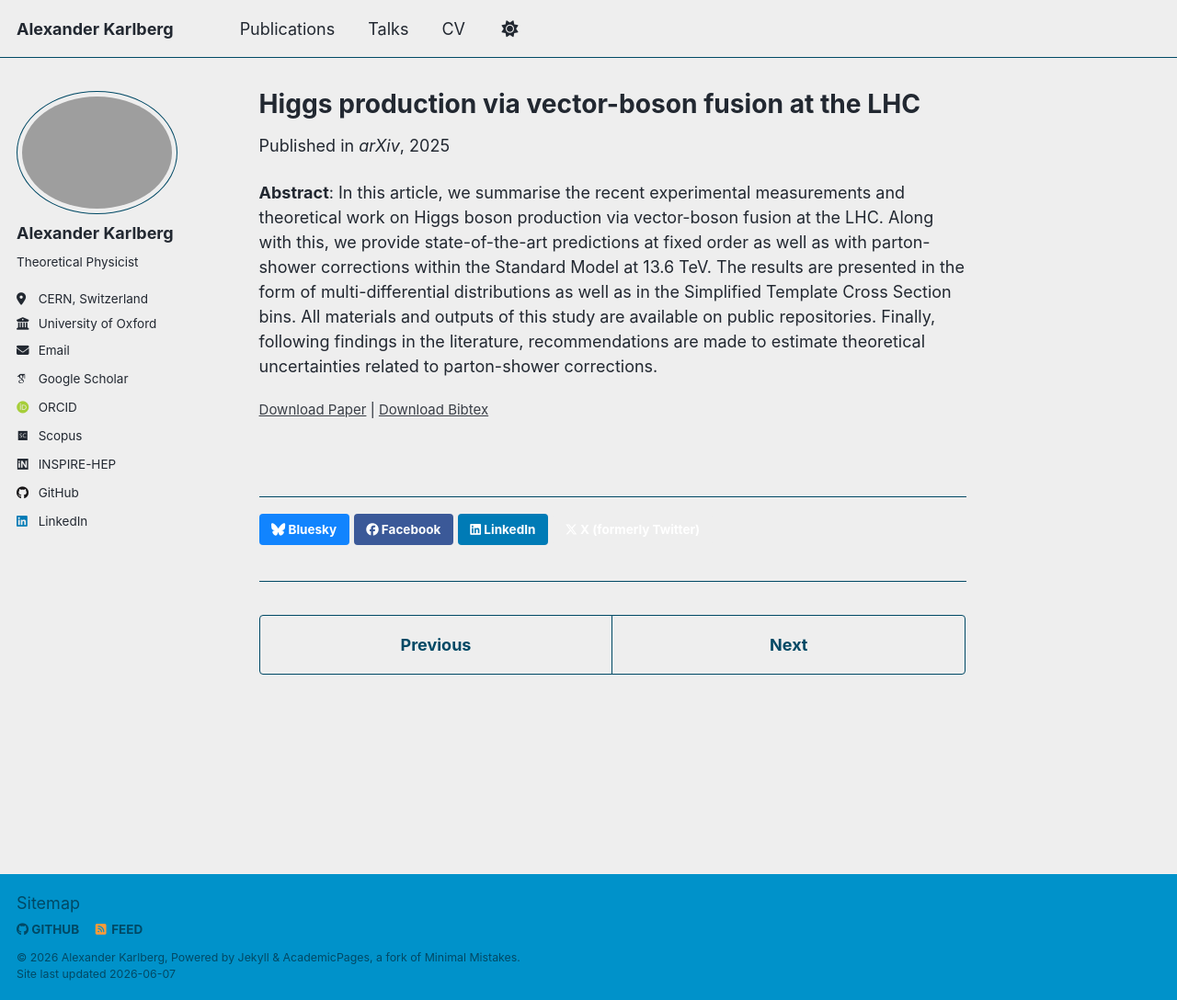
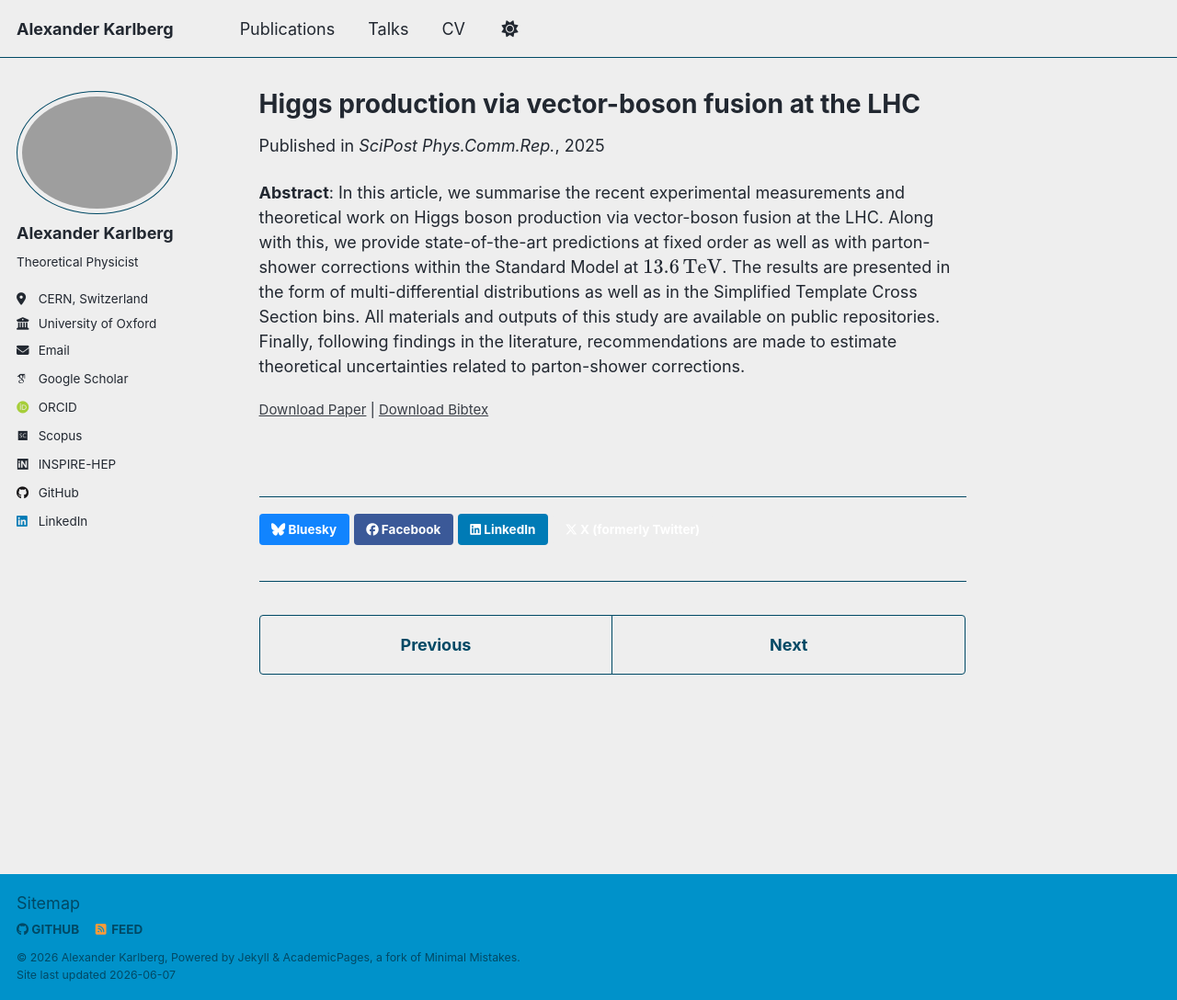
Before and after one commit to alexanderkarlberg/alexanderkarlberg.github.io, a Jekyll site: the page built from _publications/2025-07-30-higgs-production-via-vector-boson.md, in a window 1280 px wide and 1088 px high. Shown: the whole window at 92% size. Built offline with Jekyll 4.4.1, drawn with Linux system fonts in a browser that asks for light colours; some web fonts are replaced; a script that is not in the unit is left out.

Commit message:
Updated publication list and CV

```diff
--- a/_publications/2025-07-30-higgs-production-via-vector-boson.bib
+++ b/_publications/2025-07-30-higgs-production-via-vector-boson.bib
@@ -5,6 +5,7 @@
     archivePrefix = "arXiv",
     primaryClass = "hep-ph",
     reportNumber = "LHCHWG-2025-003, CERN-TH-2025-126, FERMILAB-PUB-25-0410-T, FR-PHENO-25-08, MCNET-25-16, TIF-UNIMI-2025-14, TTK-25-19",
+    doi = "10.21468/SciPostPhysCommRep.13",
     month = "7",
     year = "2025"
 }
--- a/_publications/2025-07-30-higgs-production-via-vector-boson.md
+++ b/_publications/2025-07-30-higgs-production-via-vector-boson.md
@@ -1,14 +1,14 @@
 ---
 title: "Higgs production via vector-boson fusion at the LHC"
 collection: publications
-category: reports
+category: manuscripts
 permalink: "/publication/2025-07-30-higgs-production-via-vector-boson"
 excerpt: |
-  In this article, we summarise the recent experimental measurements and theoretical work on Higgs boson production via vector-boson fusion at the LHC. Along with this, we provide state-of-the-art predictions at fixed order as well as with parton-shower corrections within the Standard Model at 13.6 TeV. The results are presented in the form of multi-differential distributions as well as in the Simplified Template Cross Section bins. All materials and outputs of this study are available on public repositories. Finally, following findings in the literature, recommendations are made to estimate theoretical uncertainties related to parton-shower corrections.
+  In this article, we summarise the recent experimental measurements and theoretical work on Higgs boson production via vector-boson fusion at the LHC. Along with this, we provide state-of-the-art predictions at fixed order as well as with parton-shower corrections within the Standard Model at &#92;(13.6\,\text{TeV}&#92;). The results are presented in the form of multi-differential distributions as well as in the Simplified Template Cross Section bins. All materials and outputs of this study are available on public repositories. Finally, following findings in the literature, recommendations are made to estimate theoretical uncertainties related to parton-shower corrections.
 date: 2025-07-30
-venue: "arXiv"
+venue: "SciPost Phys.Comm.Rep."
 paperurl: "https://lss.fnal.gov/archive/2025/pub/fermilab-pub-25-0410-t.pdf"
 bibtexurl: "_publications/2025-07-30-higgs-production-via-vector-boson.bib"
 ---
 
-__Abstract__: In this article, we summarise the recent experimental measurements and theoretical work on Higgs boson production via vector-boson fusion at the LHC. Along with this, we provide state-of-the-art predictions at fixed order as well as with parton-shower corrections within the Standard Model at 13.6 TeV. The results are presented in the form of multi-differential distributions as well as in the Simplified Template Cross Section bins. All materials and outputs of this study are available on public repositories. Finally, following findings in the literature, recommendations are made to estimate theoretical uncertainties related to parton-shower corrections.
+__Abstract__: In this article, we summarise the recent experimental measurements and theoretical work on Higgs boson production via vector-boson fusion at the LHC. Along with this, we provide state-of-the-art predictions at fixed order as well as with parton-shower corrections within the Standard Model at &#92;(13.6\,\text{TeV}&#92;). The results are presented in the form of multi-differential distributions as well as in the Simplified Template Cross Section bins. All materials and outputs of this study are available on public repositories. Finally, following findings in the literature, recommendations are made to estimate theoretical uncertainties related to parton-shower corrections.
```
Also changed, not shown: README.md (+11 -0 lines), _pages/cv.md (+3 -2 lines), _publications/2025-10-10-hoppet-v200-release-note.bib (renamed from _publications/2025-10-10-hoppet-v2-release-note.bib, +7 -3 lines), _publications/2025-10-10-hoppet-v200-release-note.md (renamed from _publications/2025-10-10-hoppet-v2-release-note.md, +5 -5 lines).
